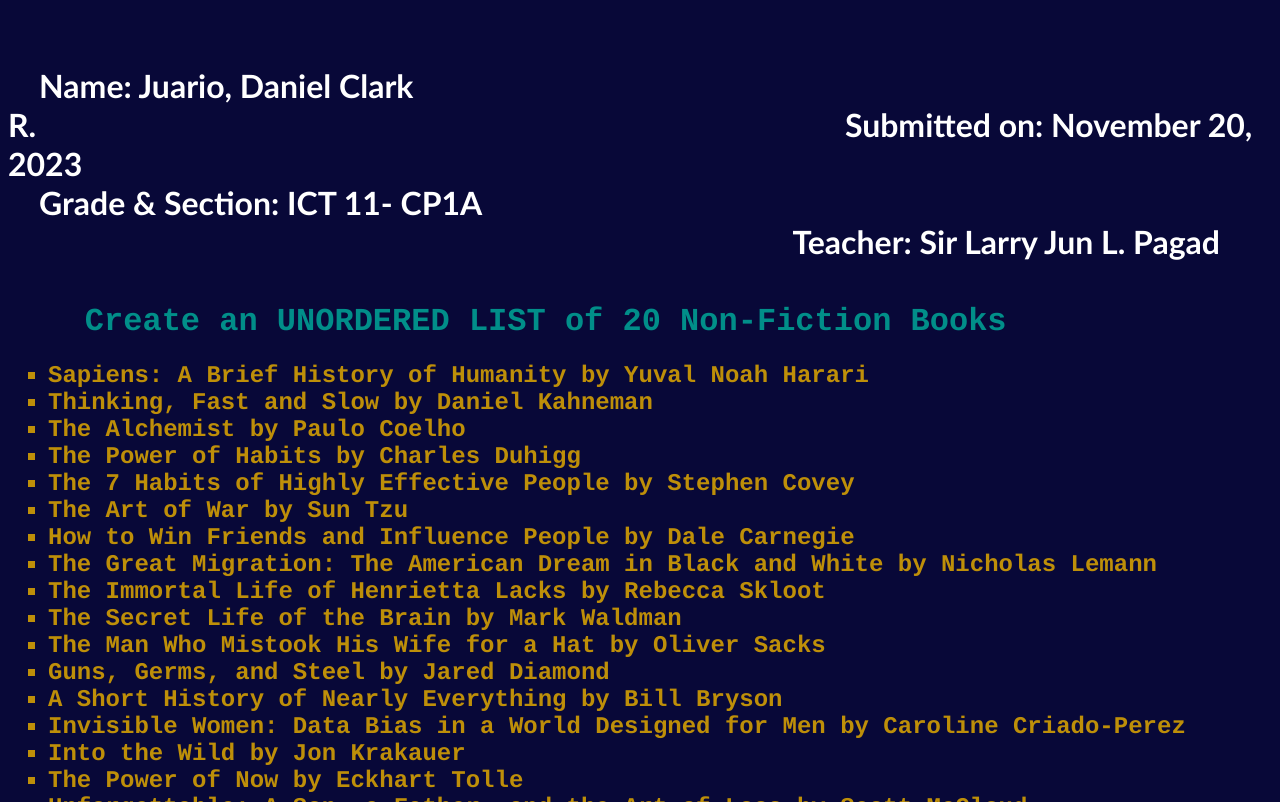
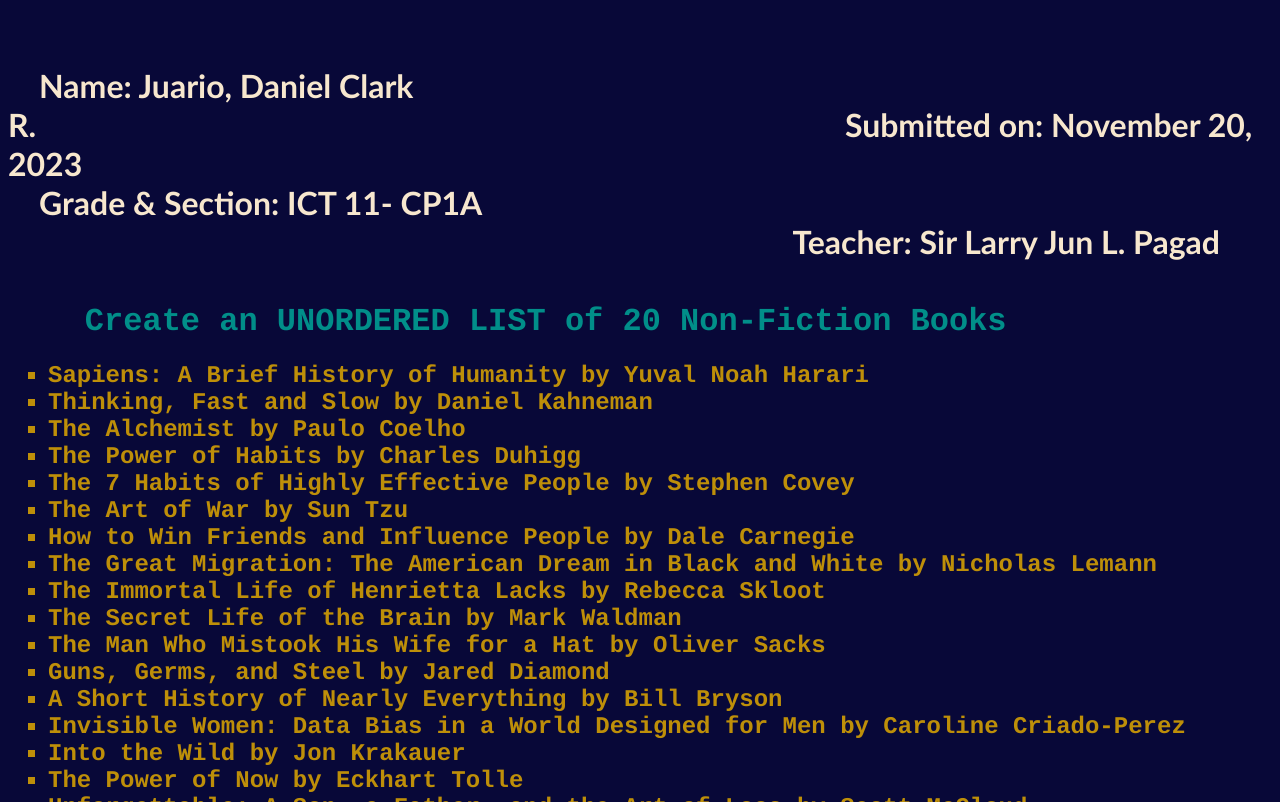
Before and after one commit to DanCRJ/2nd-quarter-activity, a plain HTML site: page index.html in a window 1280 px wide. Shown: the part 99-901 px from the top of the page. Drawn offline with Linux system fonts and the light colour scheme.

Commit message:
Update index.html

```diff
--- a/index.html
+++ b/index.html
@@ -1,7 +1,7 @@
 <html>
 <head><title>Juario Q2 Activity 2</title>
 <br><br>
-<font face="calibri" color="#FFFFFF" size="6"><center><b>This is my Activity No. 2 in COMPROG1 Second Quarter</b></center><br></head>
+<font face="calibri" color="#F7E7CE" size="6"><center><b>This is my Activity No. 2 in COMPROG1 Second Quarter</b></center><br></head>
 <h4 style="text-align:left;">&nbsp&nbsp&nbsp Name: Juario, Daniel Clark R.&nbsp&nbsp&nbsp&nbsp&nbsp&nbsp&nbsp&nbsp&nbsp&nbsp&nbsp&nbsp&nbsp&nbsp&nbsp&nbsp&nbsp&nbsp&nbsp&nbsp&nbsp&nbsp&nbsp&nbsp&nbsp&nbsp&nbsp&nbsp&nbsp&nbsp&nbsp&nbsp&nbsp&nbsp&nbsp&nbsp&nbsp&nbsp&nbsp&nbsp&nbsp&nbsp&nbsp&nbsp&nbsp&nbsp&nbsp&nbsp&nbsp&nbsp&nbsp&nbsp&nbsp&nbsp&nbsp&nbsp&nbsp&nbsp&nbsp&nbsp&nbsp&nbsp&nbsp&nbsp&nbsp&nbsp&nbsp&nbsp&nbsp&nbsp&nbsp&nbsp&nbsp&nbsp&nbsp&nbsp&nbsp&nbsp&nbsp&nbsp&nbsp&nbsp&nbsp&nbsp&nbsp&nbsp&nbsp&nbsp&nbsp&nbsp&nbsp&nbsp&nbsp&nbsp&nbsp&nbsp&nbsp&nbsp&nbsp&nbsp&nbsp&nbsp&nbsp&nbspSubmitted on: November 20, 2023<br>
 &nbsp&nbsp&nbsp Grade & Section: ICT 11- CP1A &nbsp&nbsp&nbsp&nbsp&nbsp&nbsp&nbsp&nbsp&nbsp&nbsp&nbsp&nbsp&nbsp&nbsp&nbsp&nbsp&nbsp&nbsp&nbsp&nbsp&nbsp&nbsp&nbsp&nbsp&nbsp&nbsp&nbsp&nbsp&nbsp&nbsp&nbsp&nbsp&nbsp&nbsp&nbsp&nbsp&nbsp&nbsp&nbsp&nbsp&nbsp&nbsp&nbsp&nbsp&nbsp&nbsp&nbsp&nbsp&nbsp&nbsp&nbsp&nbsp&nbsp&nbsp&nbsp&nbsp&nbsp&nbsp&nbsp&nbsp&nbsp&nbsp&nbsp&nbsp&nbsp&nbsp&nbsp&nbsp&nbsp&nbsp&nbsp&nbsp&nbsp&nbsp&nbsp&nbsp&nbsp&nbsp&nbsp&nbsp&nbsp&nbsp&nbsp&nbsp&nbsp&nbsp&nbsp&nbsp&nbsp&nbsp&nbsp&nbsp&nbsp&nbsp&nbsp&nbsp&nbsp&nbsp&nbsp&nbsp&nbspTeacher: Sir Larry Jun L. Pagad</h4></font>
 <h1><font face="courier" color="#018E89">&nbsp&nbsp&nbsp Create an UNORDERED LIST of 20 Non-Fiction Books</font></h1>
```
